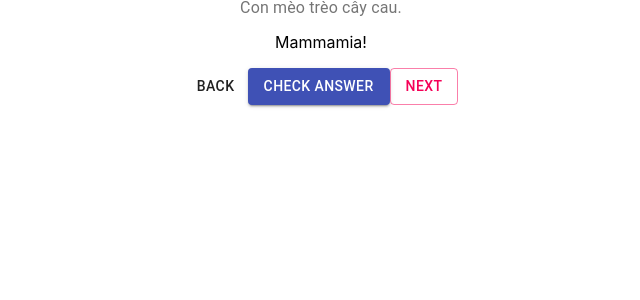
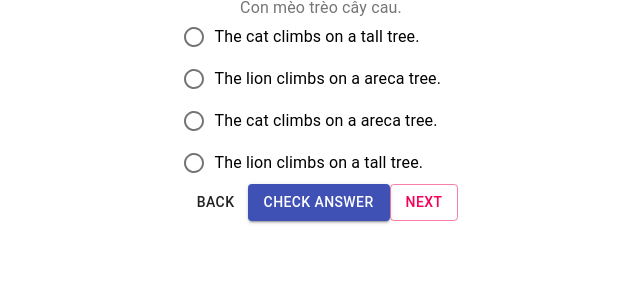
Before and after one commit to adhoc-app/adhoc-react-redux-typescript, a React (Create React App) app: page / in a window 1280 px wide. Shown: the top 300 px of the page, without its empty margins (319-959 px from the left). Built offline with nearby package versions, Linux system fonts and the light colour scheme.

Commit message:
check-answer updated the mock data

```diff
--- a/src/features/quiz/Quiz.tsx
+++ b/src/features/quiz/Quiz.tsx
@@ -6,12 +6,12 @@ const mockQuestions: Question[] = [
   {
     prompt: "Con mèo trèo cây cau.",
     options: [
-      { value: 1, label: "The cat climbs on a tall tree." },
-      { value: 2, label: "The lion climbs on a areca tree." },
-      { value: 3, label: "The cat climbs on a areca tree." },
-      { value: 4, label: "The lion climbs on a tall tree." },
+      { value: 0, label: "The cat climbs on a tall tree." },
+      { value: 1, label: "The lion climbs on a areca tree." },
+      { value: 2, label: "The cat climbs on a areca tree." },
+      { value: 3, label: "The lion climbs on a tall tree." },
     ],
-    type: "other",
+    type: "radio",
   },
 ];
 
```
